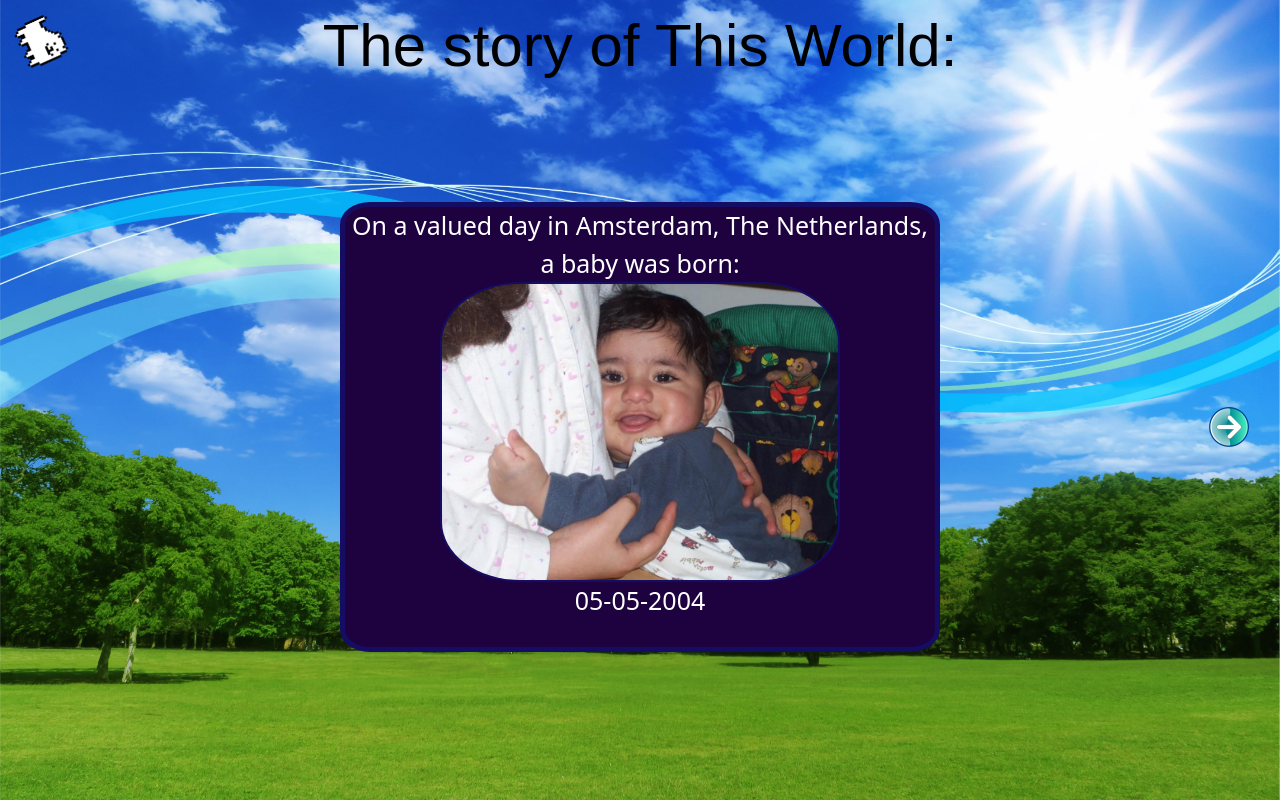
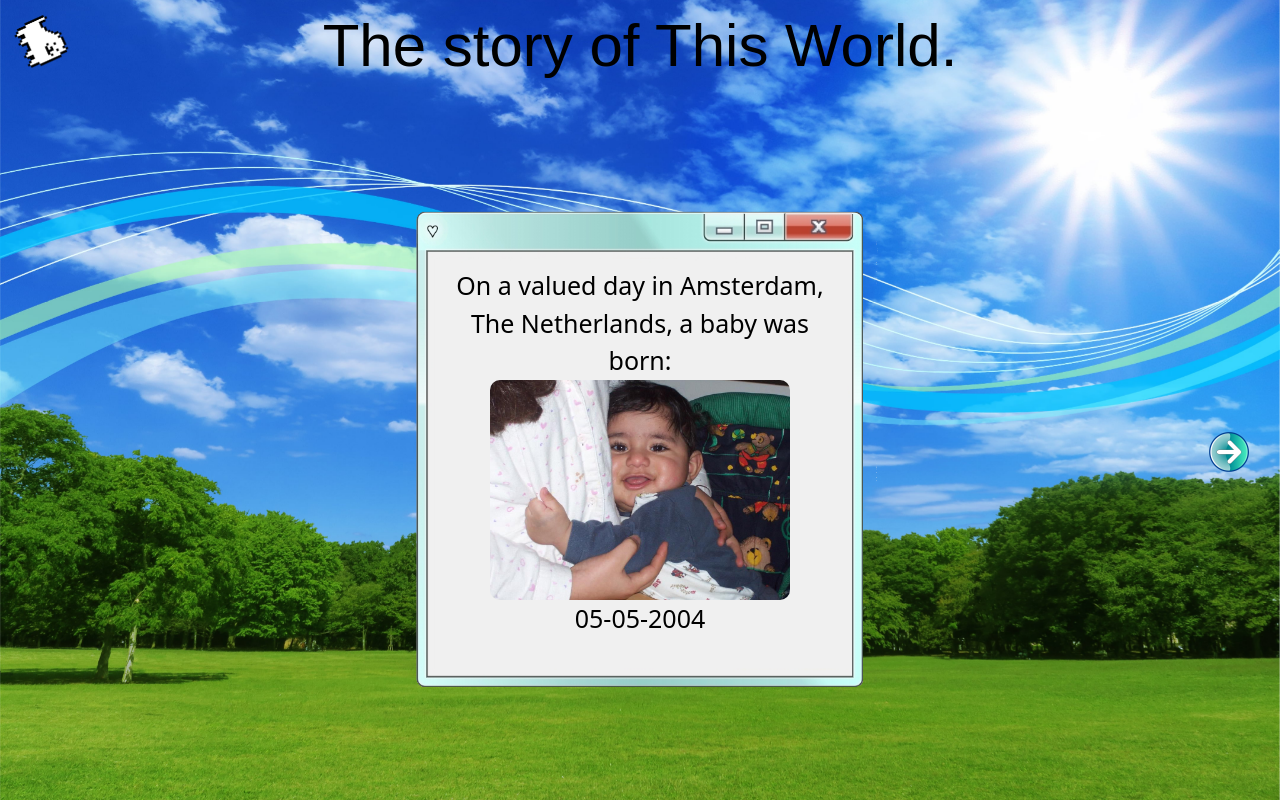
Before and after one commit to Jubin2004/jubin-website, a React (Vite) app: page /AppListGroup in a window 1280 px wide. Built offline with nearby package versions, Linux system fonts and the light colour scheme; a web font is replaced by a local one.

Commit message:
web-5: change containers to windows 7 frame

```diff
--- a/src/App.css
+++ b/src/App.css
@@ -7,7 +7,6 @@
   height: 100vh;
 }
 .my-font {
-  color: rgb(255, 255, 255);
 }
 .Top-container {
     position: relative;
--- a/src/AppListGroup.css
+++ b/src/AppListGroup.css
@@ -11,7 +11,6 @@
     width: 100%;
 }
 .my-font {
-  color:white;
   font-size: 25px;
 }
 .Title{
@@ -82,18 +81,22 @@
 .carousel-btn:hover .carousel-arrow-right {
     transform: rotate(-90deg) scale(1.15);
 }
+.Box-container, .Box-container * {
+    color: black;
+}
 .Box-container{
     position: relative;
-    background-color: rgb(29, 2, 63);
-    width: 600px;
-    height: 450px;
+    background-image: url("components/pics/frutaer/container_frutiger.png");
+    background-size: 100% 100%;
+    background-repeat: no-repeat;
+    width: 500px;
+    height: 500px;
+    display: flex;
+    flex-direction: column;
     align-items: center;
-    flex-direction: row;
-    border: rgb(21, 12, 100) solid 5px;
-    border-radius: 5%;
-    animation: fadeIn 2s;
-    animation-duration: 3s;
-
+    justify-content: center;
+    padding: 40px 50px;
+    box-sizing: border-box;
 }
 .vl {
   border-left: 8px double rgb(21, 12, 100);
@@ -101,19 +104,17 @@
   height: 200px;
 }
 .pic-in-cont{
-  width: 180px;
+  width: 130px;
+  height: 160px;
+  object-fit: cover;
+  margin: 4px;
+  border-radius: 10px;
+}
+.pic-in-cont-big{
+  width: 300px;
   height: 220px;
   object-fit: cover;
-  margin: 5px;
-  border: 2px solid rgb(21, 12, 100);
-  border-radius: 20%;
-}
-.pic-in-cont-big{
-  width: 400px;
-  height: 300px;
-  object-fit: cover;
-  border: 2px solid rgb(21, 12, 100);
-  border-radius: 20%;
+  border-radius: 10px;
 }
 @keyframes fadeIn {
   0% {
--- a/src/AppListGroup.tsx
+++ b/src/AppListGroup.tsx
@@ -2,7 +2,6 @@ import { useState } from "react";
 import "./AppListGroup.css";
 import arrow from "./components/pics/frutaer/frutiger_arrow_down.png";
 import baby_pic from "./components/pics/storyline/baby_jubin.jpg";
-import suikerspin from "./components/pics/storyline/suikerspin.jpg";
 import strand from "./components/pics/storyline/strand.jpg";
 import osv from "./components/pics/storyline/osv.jpg";
 import ah from "./components/pics/storyline/ah_duim.jpg";
@@ -20,7 +19,6 @@ function AppListGroup() {
     <div className="Box-container my-font">
       <div>A shy kid, but also very curious about the world around him. Trying to grasp as much of it as he possibly can.</div>
       <div>
-        <img className="pic-in-cont" src={suikerspin} />
         <img className="pic-in-cont" src={osv} />
         <img className="pic-in-cont" src={strand} />
       </div>
@@ -39,7 +37,7 @@ function AppListGroup() {
 
   return (
     <div className="Parent-container">
-      <h1 className="Title">The story of This World:</h1>
+      <h1 className="Title">The story of This World.</h1>
       <div className="carousel-wrapper">
         <button
           className="carousel-btn"
```
Also changed, not shown: src/components/pics/frutaer/container_frutiger.png (added).
